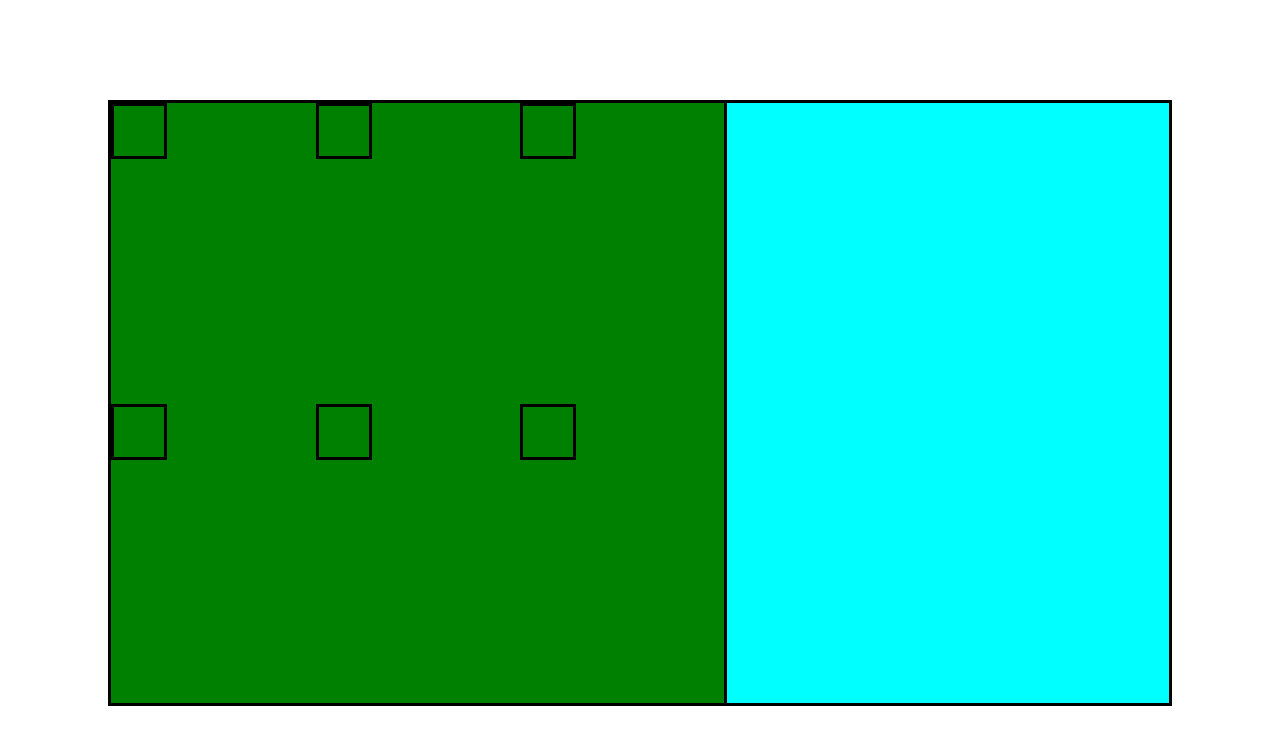
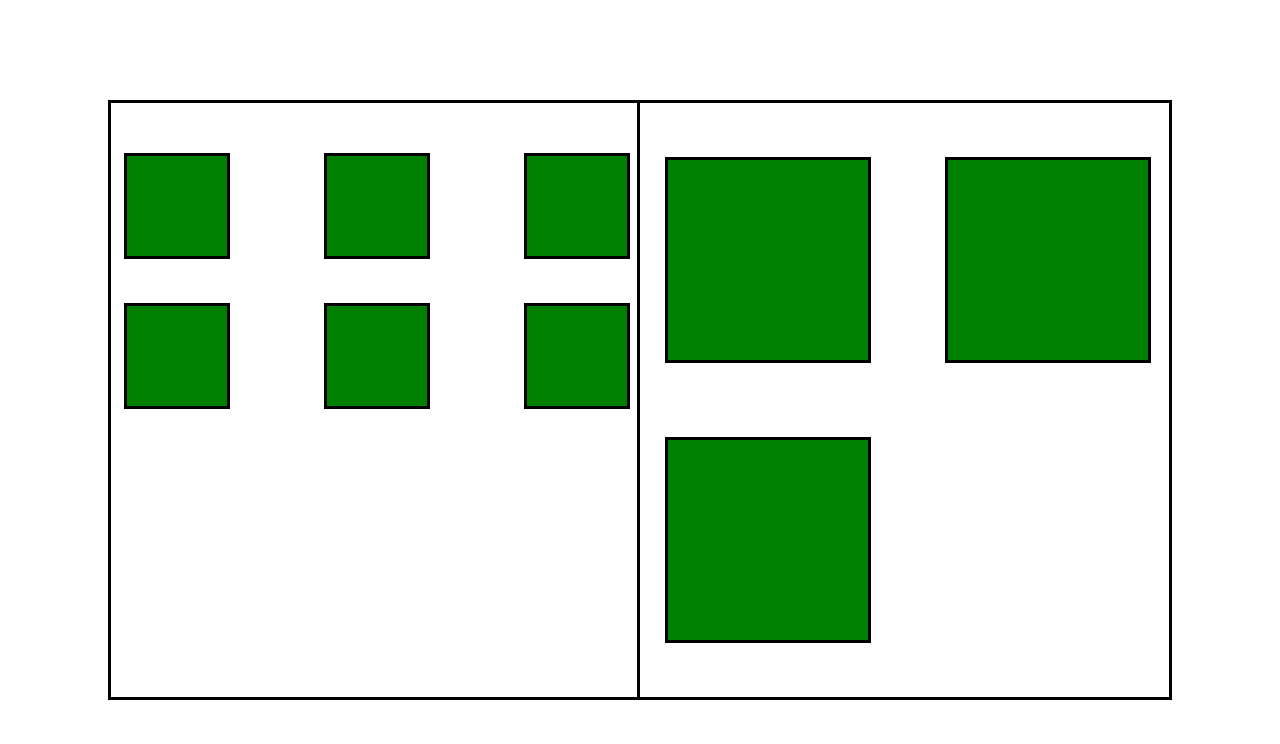
Before and after one commit to erikhoffer/2024_2aWI_SWP, a plain HTML site: page CSS/Übung 7.1.html in a window 1280 px wide. Drawn offline with Linux system fonts and the light colour scheme.

Commit message:
initial commit

```diff
--- a/CSS/Übung 7.1.html
+++ b/CSS/Übung 7.1.html
@@ -9,30 +9,45 @@
 
         .container{
             display: grid;
-            grid-template-columns: auto auto;
+            grid-template-columns: 1fr 1fr;
             border-style: solid;
             height: 600px;
             margin: 100px;
+            box-sizing: border-box;
         }
 
         .inner-grid1{
             display: grid;
-            grid-template-columns: auto auto auto;
-            background-color: green;
+            grid-template-columns: 100px 100px 100px;
+            grid-template-rows: 100px;
             border-right: solid;
-            gap: 1px;
+            row-gap: 50px;
+            column-gap: 100px;
+            justify-content: center;
+            padding-top: 50px;
         }
         .box1{
             border-style: solid;
-            height: 50px;
-            width: 50px;
+            height: 100px;
+            width: 100px;
+            padding: 0px;
+            background-color: green;
         }
 
         .inner-grid2{
-            background-color: aqua;
+            display: grid;
+            grid-template-columns: 200px 200px;
+            grid-template-rows: 200px;
+            gap: 80px;
+            justify-content: center;
+            align-content: center;
         }
-
-
+        .box2{
+            border-style: solid;
+            height: 200px;
+            width: 200px;
+            background-color: green;
+        }
 
     </style>
 
```
